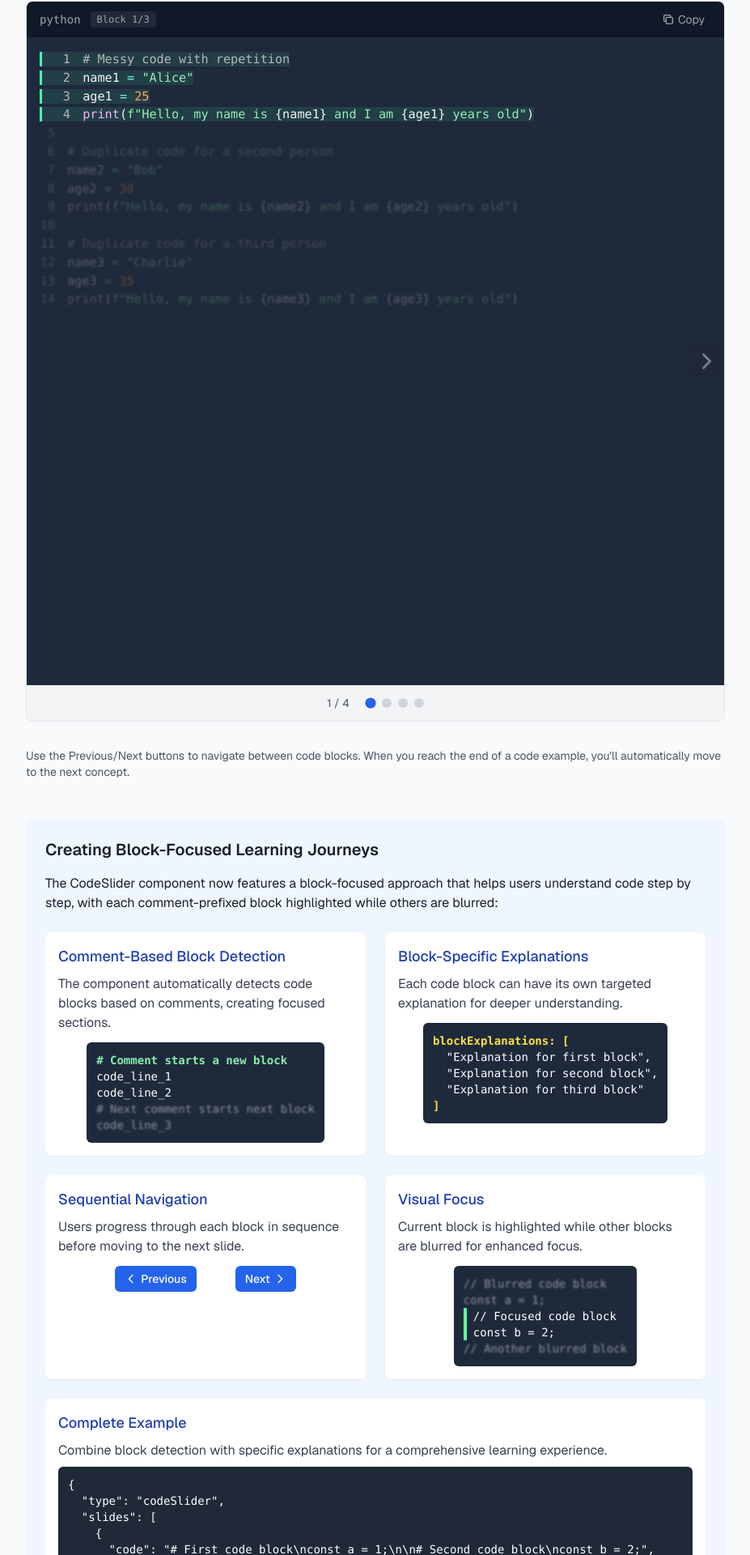
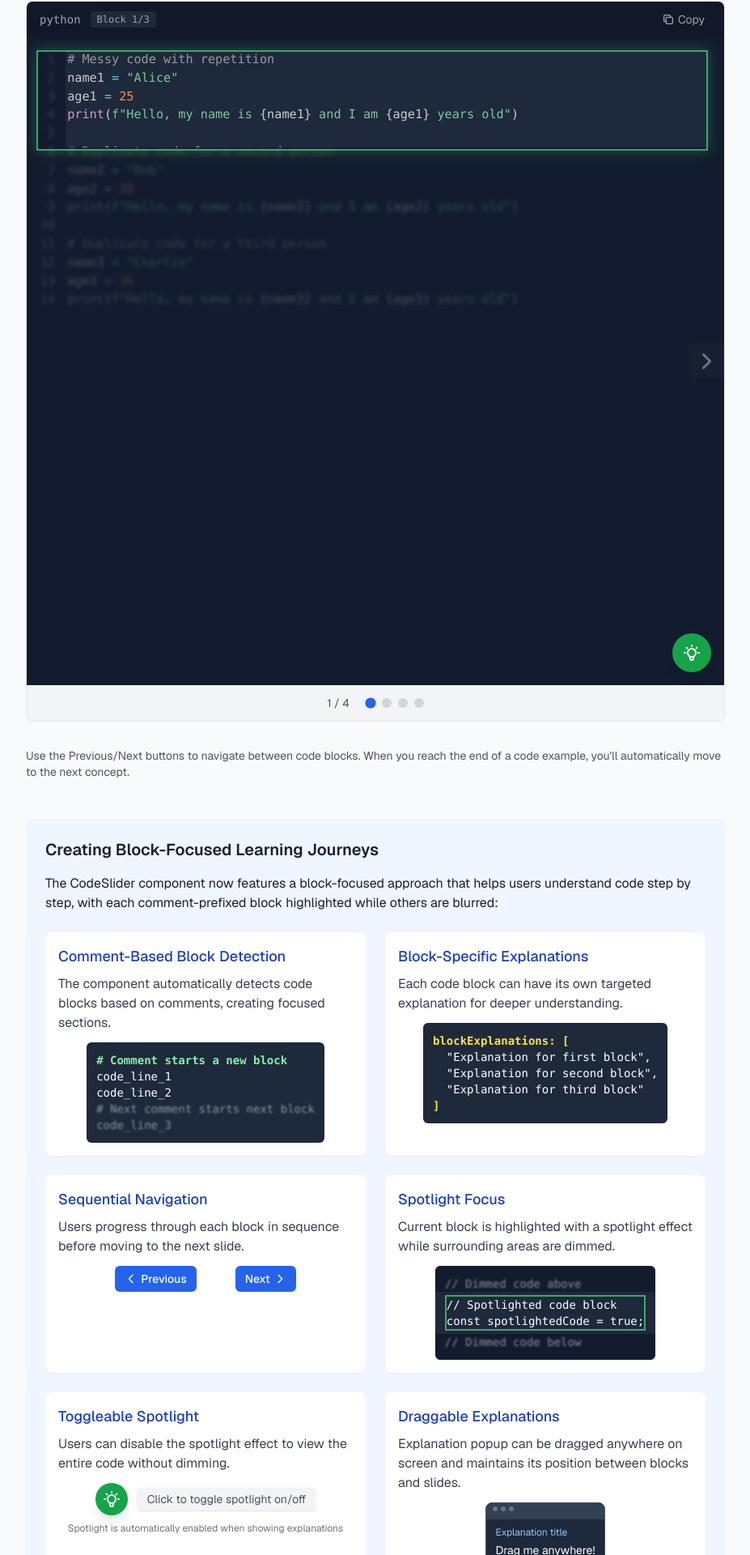
Before and after one commit to linguist89/pcs-first-sem-2025-website, a Next.js app: page /examples/codeslider in a window 1280 px wide. Shown: the part 636-2556 px from the top of the page at 81% size, without its empty margins (176-1103 px from the left). Built offline with nearby package versions, Linux system fonts and the light colour scheme.

Commit message:
CodeSlider looks good

```diff
--- a/src/app/examples/codeslider/page.js
+++ b/src/app/examples/codeslider/page.js
@@ -79,17 +79,70 @@ export default function CodeSliderDemo() {
           </div>
 
           <div className="bg-white p-4 rounded-lg shadow-sm">
-            <h3 className="text-lg font-medium text-blue-800 mb-2">Visual Focus</h3>
+            <h3 className="text-lg font-medium text-blue-800 mb-2">Spotlight Focus</h3>
             <p className="text-gray-700 mb-2">
-              Current block is highlighted while other blocks are blurred for enhanced focus.
+              Current block is highlighted with a spotlight effect while surrounding areas are dimmed.
             </p>
             <div className="flex justify-center mt-3">
-              <div className="bg-slate-800 text-white p-3 rounded-md max-w-xs text-sm text-left">
-                <pre className="filter blur-[1px] opacity-50">// Blurred code block</pre>
-                <pre className="filter blur-[1px] opacity-50">const a = 1;</pre>
-                <pre className="border-l-4 border-green-400 pl-2 filter brightness-125">// Focused code block</pre>
-                <pre className="border-l-4 border-green-400 pl-2 filter brightness-125">const b = 2;</pre>
-                <pre className="filter blur-[1px] opacity-50">// Another blurred block</pre>
+              <div className="bg-slate-800 text-white p-3 rounded-md max-w-xs text-sm relative overflow-hidden">
+                <div className="absolute top-0 h-8 left-0 right-0 bg-slate-900/70 backdrop-blur-[1px]"></div>
+                <div className="absolute bottom-0 h-8 left-0 right-0 bg-slate-900/70 backdrop-blur-[1px]"></div>
+
+                <pre className="opacity-50 blur-[1px]">// Dimmed code above</pre>
+                <div className="relative border-2 border-green-400/70 my-1">
+                  <pre className="brightness-125">// Spotlighted code block</pre>
+                  <pre className="brightness-125">const spotlightedCode = true;</pre>
+                </div>
+                <pre className="opacity-50 blur-[1px]">// Dimmed code below</pre>
+              </div>
+            </div>
+          </div>
+
+          <div className="bg-white p-4 rounded-lg shadow-sm">
+            <h3 className="text-lg font-medium text-blue-800 mb-2">Toggleable Spotlight</h3>
+            <p className="text-gray-700 mb-2">
+              Users can disable the spotlight effect to view the entire code without dimming.
+            </p>
+            <div className="flex justify-center mt-3">
+              <div className="flex items-center space-x-3">
+                <div className="h-10 w-10 rounded-full bg-green-600 flex items-center justify-center text-white shadow-lg">
+                  <svg xmlns="http://www.w3.org/2000/svg" className="h-6 w-6" fill="none" viewBox="0 0 24 24" stroke="currentColor">
+                    <path strokeLinecap="round" strokeLinejoin="round" strokeWidth={2} d="M9.663 17h4.673M12 3v1m6.364 1.636l-.707.707M21 12h-1M4 12H3m3.343-5.657l-.707-.707m2.828 9.9a5 5 0 117.072 0l-.548.547A3.374 3.374 0 0014 18.469V19a2 2 0 11-4 0v-.531c0-.895-.356-1.754-.988-2.386l-.548-.547z" />
+                  </svg>
+                </div>
+                <span className="text-sm text-gray-600 shadow rounded px-3 py-1 bg-gray-100">
+                  Click to toggle spotlight on/off
+                </span>
+              </div>
+            </div>
+            <p className="text-gray-500 text-xs mt-2 text-center">
+              Spotlight is automatically enabled when showing explanations
+            </p>
+          </div>
+
+          <div className="bg-white p-4 rounded-lg shadow-sm">
+            <h3 className="text-lg font-medium text-blue-800 mb-2">Draggable Explanations</h3>
+            <p className="text-gray-700 mb-2">
+              Explanation popup can be dragged anywhere on screen and maintains its position between blocks and slides.
+            </p>
+            <div className="flex justify-center mt-3">
+              <div className="flex flex-col items-center">
+                <div className="bg-slate-800 p-3 rounded-lg border border-slate-600 text-white mb-2 relative">
+                  <div className="absolute top-0 left-0 w-full h-5 bg-slate-700 rounded-t-lg">
+                    <div className="flex space-x-1 px-2 py-1">
+                      <div className="w-1.5 h-1.5 rounded-full bg-slate-500"></div>
+                      <div className="w-1.5 h-1.5 rounded-full bg-slate-500"></div>
+                      <div className="w-1.5 h-1.5 rounded-full bg-slate-500"></div>
+                    </div>
+                  </div>
+                  <div className="mt-4 text-sm">
+                    <div className="text-xs text-blue-300">Explanation title</div>
+                    <div className="mt-1">Drag me anywhere!</div>
+                  </div>
+                </div>
+                <div className="text-xs text-gray-600 bg-gray-100 px-2 py-1 rounded">
+                  Position is remembered as you navigate
+                </div>
               </div>
             </div>
           </div>
--- a/src/components/lessons/content/CodeSlider.js
+++ b/src/components/lessons/content/CodeSlider.js
@@ -22,10 +22,21 @@ const CodeSlider = ({
   const [currentBlockIndex, setCurrentBlockIndex] = useState(0);
   const [codeBlocks, setCodeBlocks] = useState([]);
   const [explanationPosition, setExplanationPosition] = useState({ x: 0, y: 0 });
+  const [spotlightEnabled, setSpotlightEnabled] = useState(true);
   const containerRef = useRef(null);
   const dragControls = useDragControls();
+  const lastPositionRef = useRef({ x: window.innerWidth * 0.3, y: window.innerHeight * 0.3 });
+  const isFirstRender = useRef(true);
 
   const currentSlide = slides[currentSlideIndex];
+
+  // Initialize explanation position on first render
+  useEffect(() => {
+    if (isFirstRender.current) {
+      setExplanationPosition({ x: window.innerWidth * 0.3, y: window.innerHeight * 0.3 });
+      isFirstRender.current = false;
+    }
+  }, []);
 
   // Parse code blocks when the slide changes
   useEffect(() => {
@@ -34,8 +45,8 @@ const CodeSlider = ({
       setCodeBlocks(blocks);
       setCurrentBlockIndex(0);
 
-      // Reset explanation position when slide changes
-      setExplanationPosition({ x: window.innerWidth * 0.3, y: window.innerHeight * 0.3 });
+      // Use the last remembered position instead of resetting to default
+      setExplanationPosition(lastPositionRef.current);
     }
   }, [currentSlideIndex, currentSlide, language]);
 
@@ -103,10 +114,12 @@ const CodeSlider = ({
   const nextBlock = () => {
     if (currentBlockIndex < codeBlocks.length - 1) {
       setCurrentBlockIndex(currentBlockIndex + 1);
+      // Don't reset explanation position when changing blocks within the same slide
     } else {
       // If this is the last block in the slide, attempt to move to the next slide
       if (currentSlideIndex < slides.length - 1) {
         handleNext();
+        // Position will be reset by the useEffect when the slide changes
       }
     }
   };
@@ -114,11 +127,12 @@ const CodeSlider = ({
   const prevBlock = () => {
     if (currentBlockIndex > 0) {
       setCurrentBlockIndex(currentBlockIndex - 1);
+      // Don't reset explanation position when changing blocks within the same slide
     } else {
       // If this is the first block, attempt to move to the previous slide
       if (currentSlideIndex > 0) {
         handlePrev();
-        // The useEffect will reset the current block to 0
+        // Position will be reset by the useEffect when the slide changes
       }
     }
   };
@@ -225,9 +239,13 @@ const CodeSlider = ({
   };
 
   const renderCodeWithAnnotations = () => {
+    // Calculate the approximate line height and top offset for the spotlight
+    const lineHeight = 24; // Approximate line height in pixels
+    const topOffset = 16; // Initial padding offset
+
     return (
       <div className="relative h-full">
-        {/* Code syntax highlighting with focused block */}
+        {/* Code syntax highlighting */}
         <div className="h-full">
           <SyntaxHighlighter
             language={language}
@@ -244,29 +262,64 @@ const CodeSlider = ({
               position: 'relative'
             }}
             wrapLines={true}
-            lineProps={lineNumber => {
-              const style = {};
-              // Check if the line is part of the current focused block
-              const inFocusedBlock = lineNumber >= currentBlock.startLine && lineNumber <= currentBlock.endLine;
-
-              if (inFocusedBlock) {
-                style.backgroundColor = 'rgba(62, 207, 142, 0.1)';
-                style.borderLeft = '3px solid #3ECF8E';
-                style.paddingLeft = '1rem';
-                style.filter = 'brightness(1.2)';
-                style.opacity = 1;
-              } else {
-                // Blur and fade lines that are not in the current block
-                style.filter = 'blur(1px) brightness(0.7)';
-                style.opacity = 0.5;
-                style.transition = 'filter 0.3s, opacity 0.3s';
-              }
-
-              return { style };
-            }}
           >
             {currentSlide?.code || ''}
           </SyntaxHighlighter>
+
+          {/* Spotlight overlay effect - only shown when spotlight is enabled */}
+          {spotlightEnabled && (
+            <div className="absolute inset-0 pointer-events-none overflow-hidden">
+              {/* Top overlay (above the spotlight) */}
+              <div
+                className="absolute left-0 right-0 bg-slate-900/70 backdrop-blur-[2px] transition-all duration-300"
+                style={{
+                  top: 0,
+                  height: `${currentBlock.startLine * lineHeight + topOffset}px`
+                }}
+              ></div>
+
+              {/* Bottom overlay (below the spotlight) */}
+              <div
+                className="absolute left-0 right-0 bg-slate-900/70 backdrop-blur-[2px] transition-all duration-300"
+                style={{
+                  top: `${(currentBlock.endLine + 1) * lineHeight + topOffset}px`,
+                  bottom: 0
+                }}
+              ></div>
+
+              {/* Left overlay (to the left of the spotlight but in the same rows) */}
+              <div
+                className="absolute bg-slate-900/70 backdrop-blur-[2px] transition-all duration-300 w-12"
+                style={{
+                  top: `${currentBlock.startLine * lineHeight + topOffset}px`,
+                  height: `${(currentBlock.endLine - currentBlock.startLine + 1) * lineHeight}px`,
+                  left: 0
+                }}
+              ></div>
+
+              {/* Right overlay (to the right of the spotlight but in the same rows) */}
+              <div
+                className="absolute bg-slate-900/70 backdrop-blur-[2px] transition-all duration-300"
+                style={{
+                  top: `${currentBlock.startLine * lineHeight + topOffset}px`,
+                  height: `${(currentBlock.endLine - currentBlock.startLine + 1) * lineHeight}px`,
+                  left: 'calc(100% - 20px)',
+                  right: 0
+                }}
+              ></div>
+
+              {/* Spotlight border */}
+              <div
+                className="absolute box-content border-2 border-green-400/70 shadow-[0_0_15px_rgba(74,222,128,0.3)] transition-all duration-300"
+                style={{
+                  top: `${currentBlock.startLine * lineHeight + topOffset}px`,
+                  height: `${(currentBlock.endLine - currentBlock.startLine + 1) * lineHeight}px`,
+                  left: '12px',
+                  right: '20px'
+                }}
+              ></div>
+            </div>
+          )}
         </div>
 
         {/* Focus point indicator */}
@@ -288,18 +341,37 @@ const CodeSlider = ({
           </motion.div>
         )}
 
-        {/* Toggle button to show explanation when hidden */}
-        {!showExplanation && (
+        {/* Toggle buttons for explanation and spotlight */}
+        <div className="absolute bottom-4 right-4 z-20 flex space-x-2">
+          {/* Toggle button to show explanation when hidden */}
+          {!showExplanation && (
+            <button
+              onClick={() => {
+                setShowExplanation(true);
+                setSpotlightEnabled(true); // Also enable spotlight when showing explanation
+              }}
+              className="bg-blue-600 hover:bg-blue-700 text-white rounded-full p-3 shadow-lg transition-colors"
+              title="Show explanation"
+            >
+              <svg xmlns="http://www.w3.org/2000/svg" className="h-6 w-6" fill="none" viewBox="0 0 24 24" stroke="currentColor">
+                <path strokeLinecap="round" strokeLinejoin="round" strokeWidth={2} d="M13 16h-1v-4h-1m1-4h.01M21 12a9 9 0 11-18 0 9 9 0 0118 0z" />
+              </svg>
+            </button>
+          )}
+
+          {/* Toggle button for spotlight focus */}
           <button
-            onClick={() => setShowExplanation(true)}
-            className="absolute bottom-4 right-4 z-20 bg-blue-600 hover:bg-blue-700 text-white rounded-full p-3 shadow-lg transition-colors"
-            title="Show explanation"
+            onClick={() => setSpotlightEnabled(!spotlightEnabled)}
+            className={`text-white rounded-full p-3 shadow-lg transition-colors ${
+              spotlightEnabled ? 'bg-green-600 hover:bg-green-700' : 'bg-slate-600 hover:bg-slate-700'
+            }`}
+            title={spotlightEnabled ? "Disable spotlight focus" : "Enable spotlight focus"}
           >
             <svg xmlns="http://www.w3.org/2000/svg" className="h-6 w-6" fill="none" viewBox="0 0 24 24" stroke="currentColor">
-              <path strokeLinecap="round" strokeLinejoin="round" strokeWidth={2} d="M13 16h-1v-4h-1m1-4h.01M21 12a9 9 0 11-18 0 9 9 0 0118 0z" />
+              <path strokeLinecap="round" strokeLinejoin="round" strokeWidth={2} d="M9.663 17h4.673M12 3v1m6.364 1.636l-.707.707M21 12h-1M4 12H3m3.343-5.657l-.707-.707m2.828 9.9a5 5 0 117.072 0l-.548.547A3.374 3.374 0 0014 18.469V19a2 2 0 11-4 0v-.531c0-.895-.356-1.754-.988-2.386l-.548-.547z" />
             </svg>
           </button>
-        )}
+        </div>
       </div>
     );
   };
@@ -462,10 +534,13 @@ const CodeSlider = ({
           }}
           transition={{ delay: 0.1, duration: 0.3 }}
           onDragEnd={(e, info) => {
-            setExplanationPosition({
+            const newPosition = {
               x: explanationPosition.x + info.offset.x,
               y: explanationPosition.y + info.offset.y
-            });
+            };
+            setExplanationPosition(newPosition);
+            // Store the position for persistence between slides
+            lastPositionRef.current = newPosition;
           }}
           className="fixed bg-slate-800/95 p-4 rounded-lg shadow-2xl border border-slate-600 max-w-md pointer-events-auto cursor-move"
           style={{
```
Also changed, not shown: 1 other file (tests, documents, lock files or other folders).
